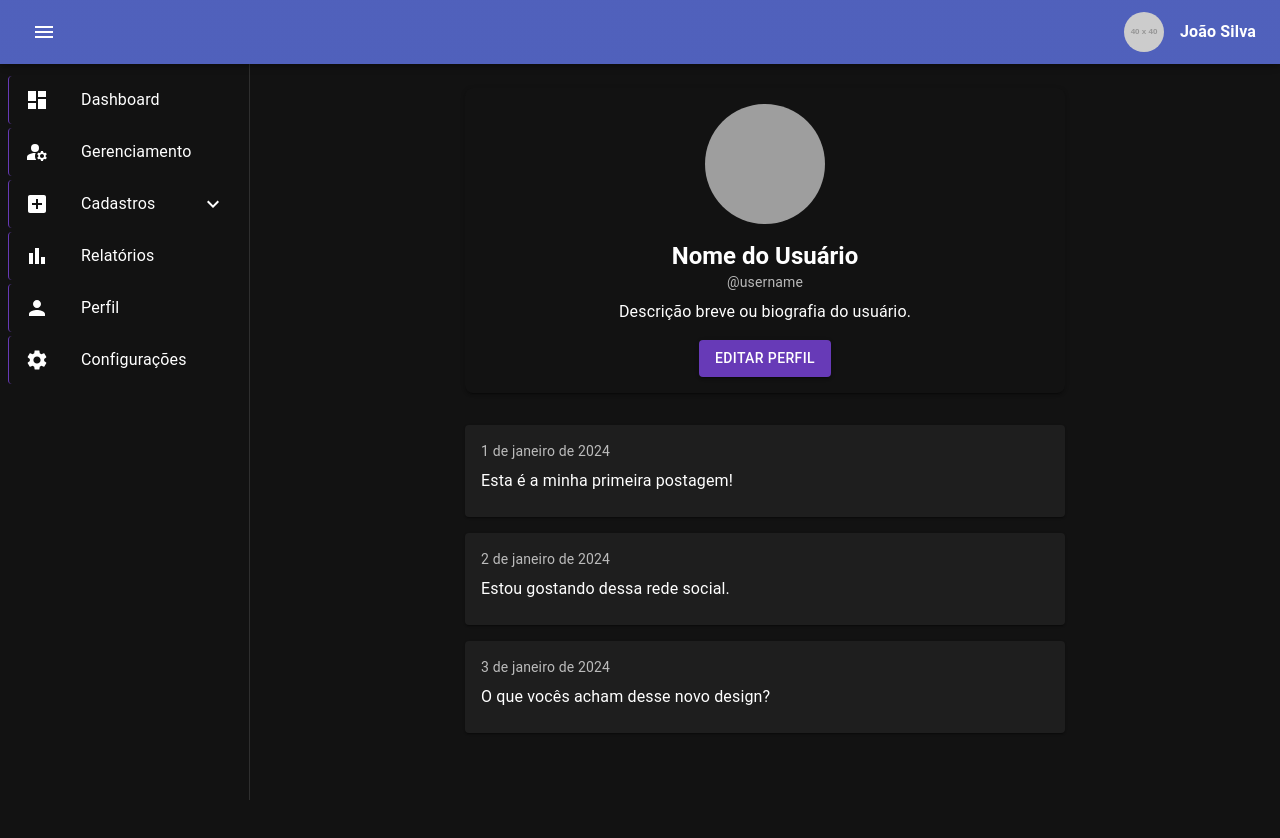
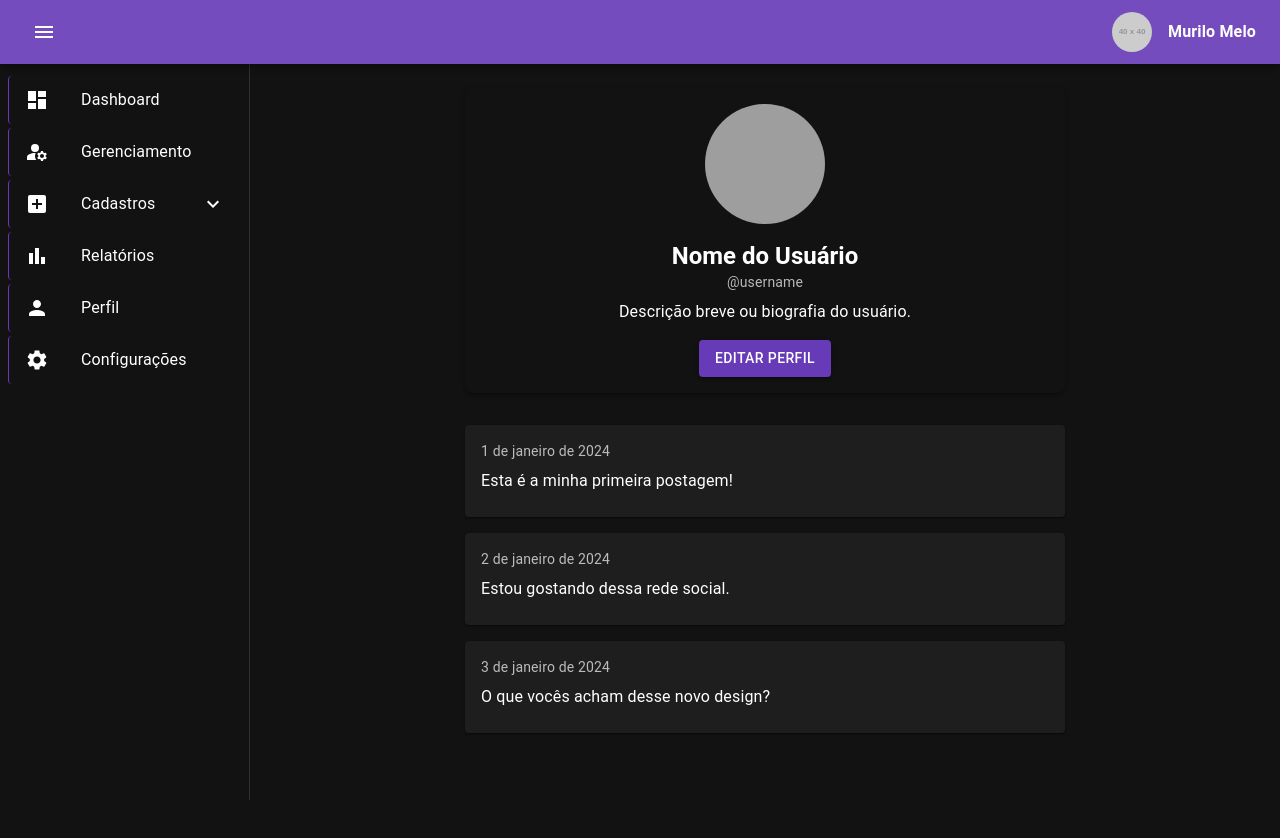
Before and after one commit to murilomelo7/rede-social, a React (Create React App) app in the folder frontend/: page /profile in a window 1280 px wide. Shown: the top 838 px of the page. Built offline with nearby package versions, Linux system fonts and the light colour scheme; grey boxes are pictures that could not be loaded.

Commit message:
fix: #kasjdlaksd ajustado um pouco do layout 📂 **Branch:** main

```diff
--- a/frontend/src/components/Navbar/Navbar.jsx
+++ b/frontend/src/components/Navbar/Navbar.jsx
@@ -6,11 +6,14 @@ import {
   IconButton,
   Avatar,
   Typography,
+  useTheme,
 } from "@mui/material";
 import MenuIcon from "@mui/icons-material/Menu";
 import { useNavigate } from "react-router-dom";
 
 export default function Navbar({ toggleSidebar }) {
+    const theme = useTheme();
+
   const navigate = useNavigate();
 
   const handleNavigate = (path) => {
@@ -22,8 +25,8 @@ export default function Navbar({ toggleSidebar }) {
       position="sticky"
       sx={{
         zIndex: (theme) => theme.zIndex.drawer + 1,
-        backgroundColor: "#3f51b5", // ou qualquer cor que você prefira
-        height: "64px", // Defina uma altura fixa para o Navbar
+        backgroundColor: "primary.main",
+        height: "64px",
       }}
     >
       <Toolbar
@@ -47,7 +50,7 @@ export default function Navbar({ toggleSidebar }) {
             sx={{ width: 40, height: 40 }}
           />
           <Typography sx={{ marginLeft: 2, fontWeight: "bold" }}>
-            João Silva {/* Substitua pelo nome real do usuário */}
+            Murilo Melo
           </Typography>
         </Box>
       </Toolbar>
--- a/frontend/src/components/Sidebar/Sidebar.jsx
+++ b/frontend/src/components/Sidebar/Sidebar.jsx
@@ -108,7 +108,7 @@ export default function Sidebar({ open }) {
 								<ListItemIcon>
 									<InventoryIcon />
 								</ListItemIcon>
-                <ListItemText primary="Produtos" />
+								{open && <ListItemText primary="Produtos" />}
 							</ListItemButton>
 							<ListItemButton
 								sx={styles.sublistItemButtonSubStyle}
@@ -117,7 +117,7 @@ export default function Sidebar({ open }) {
 								<ListItemIcon>
 									<GroupIcon />
 								</ListItemIcon>
-                <ListItemText primary="Clientes" />
+								{open &&  <ListItemText primary="Clientes" />}
 							</ListItemButton>
 						</List>
 						<Divider sx={{ my: 1 }} />
```
Lines whose indentation alone changed are shown as unchanged.
